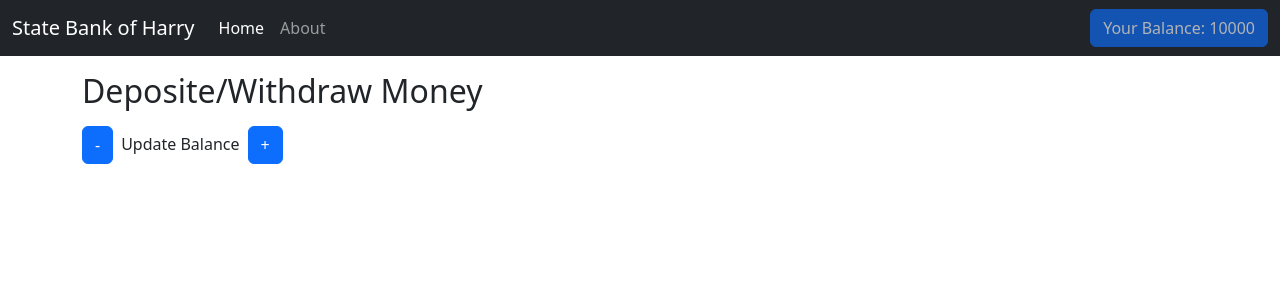
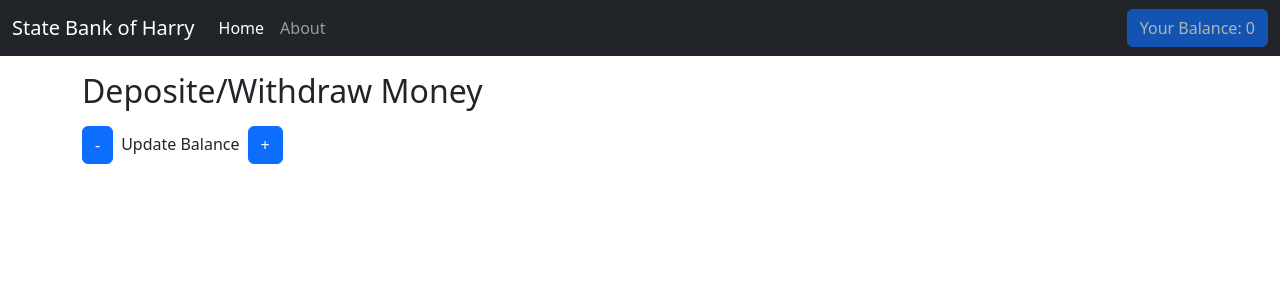
Before and after one commit to ManjiCoder/Redux-app, a React (Vite) app: page / in a window 1280 px wide. Shown: the top 300 px of the page. Built offline with nearby package versions, Linux system fonts and the light colour scheme.

Commit message:
Video 77 - ✔ Accessing State in Redux  - ✔

```diff
--- a/src/components/Navbar.jsx
+++ b/src/components/Navbar.jsx
@@ -1,6 +1,8 @@
 import React from "react";
+import { useSelector } from "react-redux";
 
 function Navbar() {
+  const state = useSelector((state) => state.amount);
   return (
     <nav className="navbar navbar-expand-lg navbar-dark bg-dark">
       <div className="container-fluid">
@@ -33,7 +35,7 @@ function Navbar() {
           </ul>
           <form className="d-flex" role="search">
             <button disabled={true} className="btn btn-primary" type="submit">
-              Your Balance: 10000
+              Your Balance: {state}
             </button>
           </form>
         </div>
```
